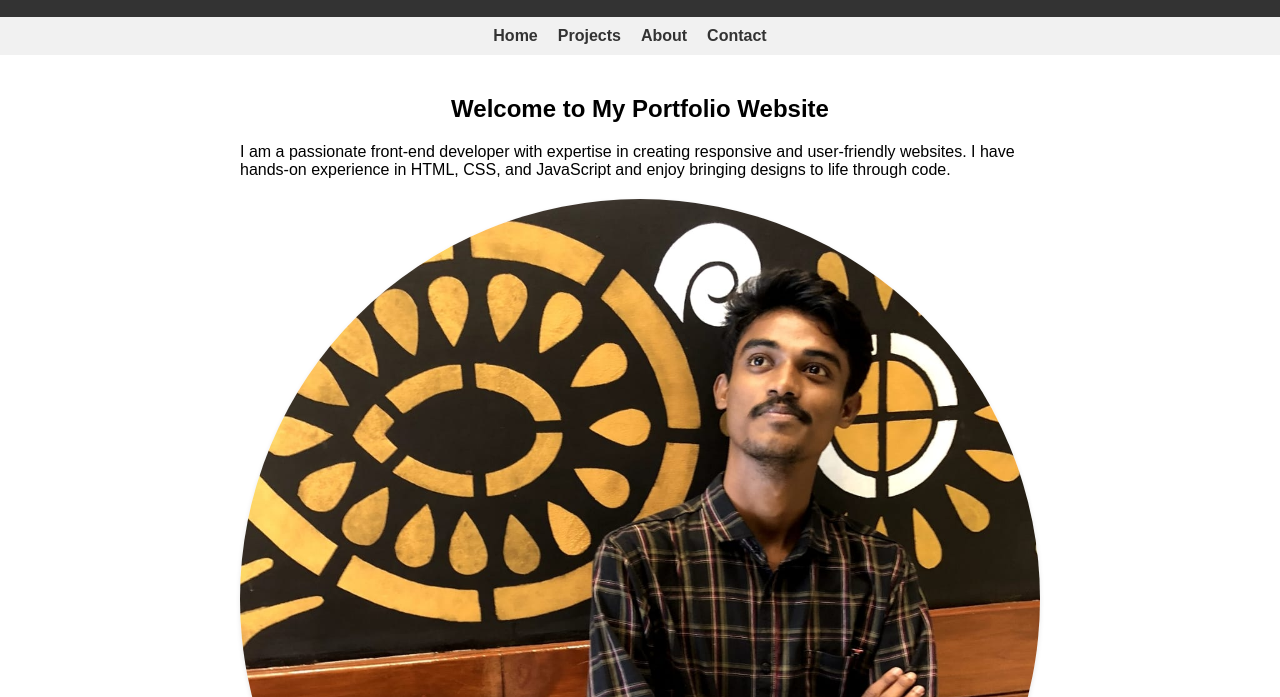
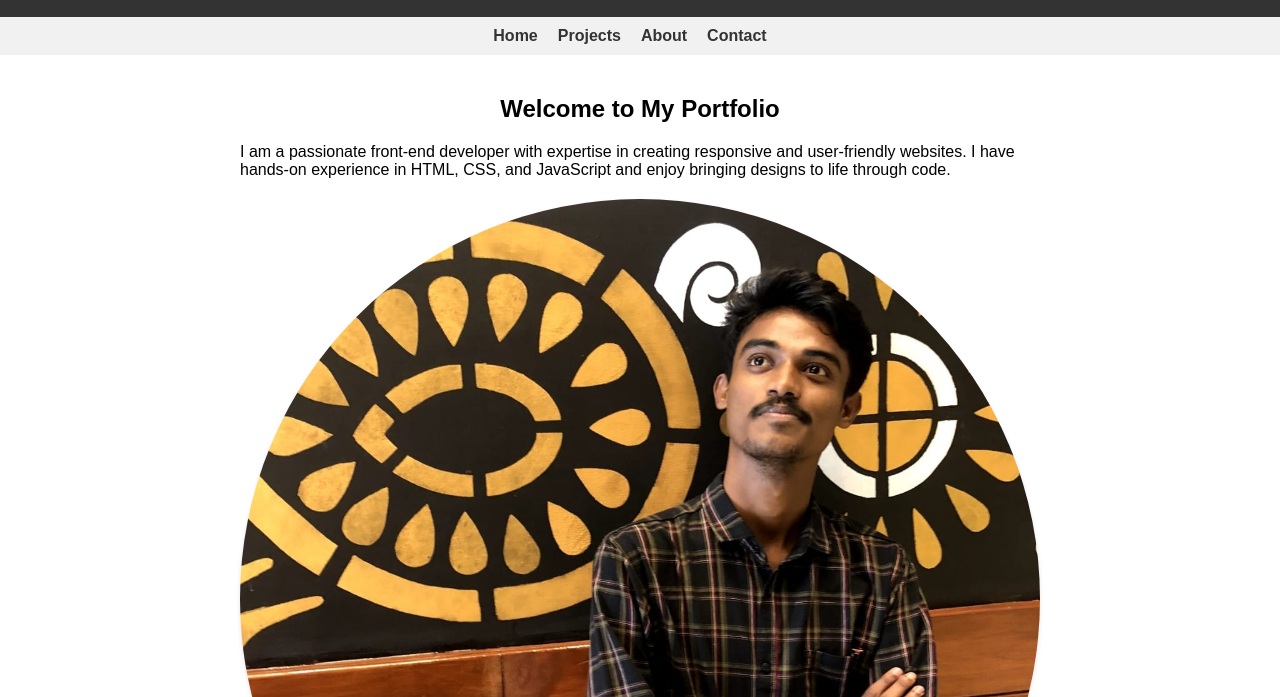
Before and after one commit to karuppasamyhari/Portfolio, a plain HTML site: page index.html in a window 1280 px wide. Shown: the part 103-800 px from the top of the page. Drawn offline with Linux system fonts and the light colour scheme.

Commit message:
Modified

```diff
--- a/index.html
+++ b/index.html
@@ -21,7 +21,7 @@
 
   <div class="container">
     <section id="home">
-      <h2>Welcome to My Portfolio Website</h2>
+      <h2>Welcome to My Portfolio</h2>
       <p>
         I am a passionate front-end developer with expertise in creating responsive and user-friendly websites. I have hands-on experience in HTML, CSS, and JavaScript and enjoy bringing designs to life through code.
       </p>
```
Also changed, not shown: contact.html (+1 -1 lines).
